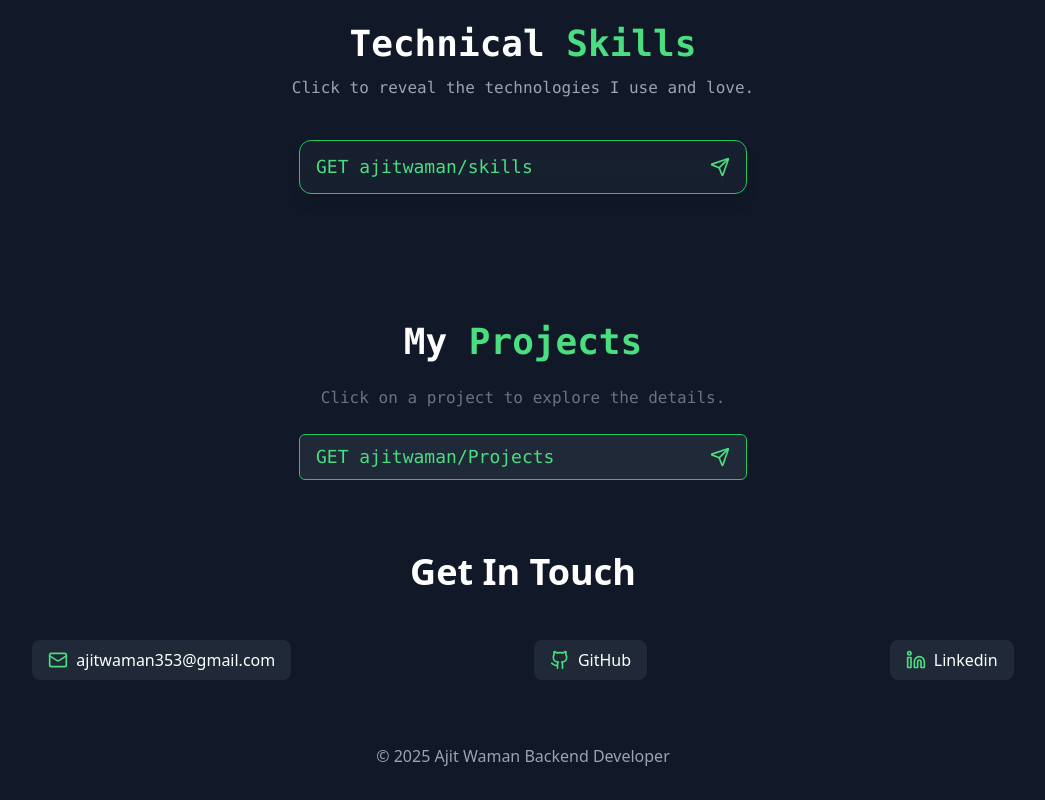
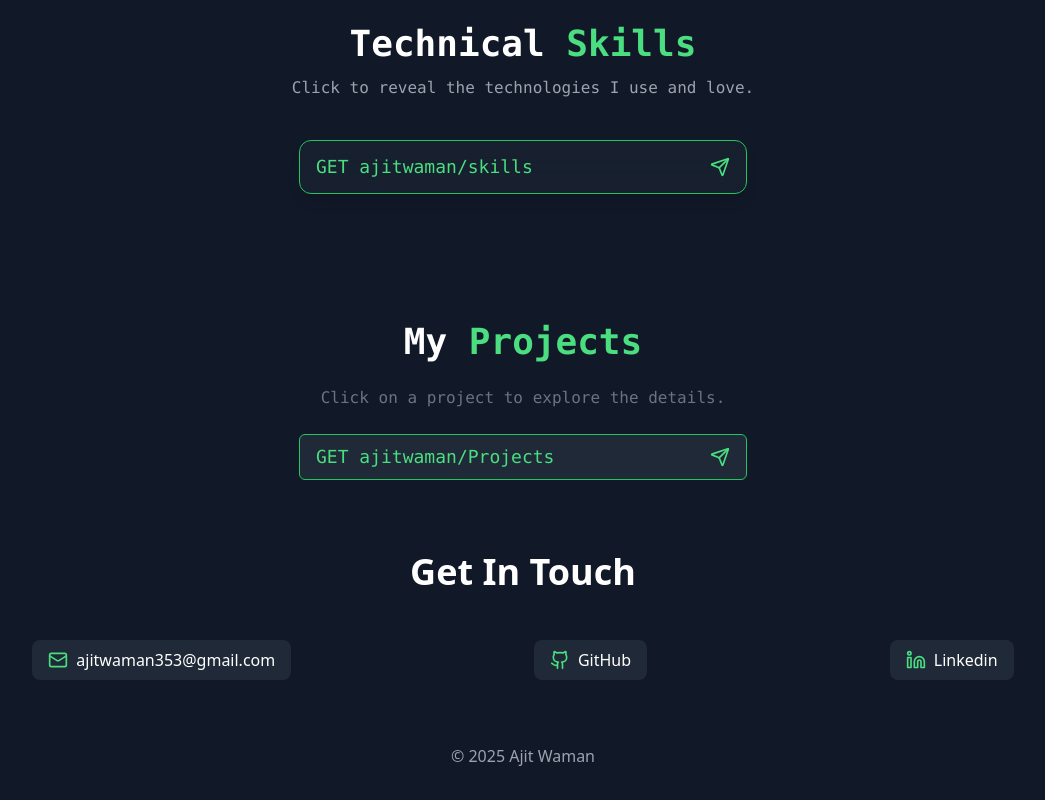
Before and after one commit to Ajitwaman980/portfolio, a React (Vite) app: page / in a window 1280 px wide. Shown: the part 532-1332 px from the top of the page, without its empty margins (117-1162 px from the left). Built offline with nearby package versions, Linux system fonts and the light colour scheme.

Commit message:
done working on design

```diff
--- a/src/components/Footer.jsx
+++ b/src/components/Footer.jsx
@@ -5,7 +5,8 @@ const Footer = () => {
   return (
     <footer className="py-8  ">
       <div className="container mx-auto px-6 text-center">
-        <p className="text-gray-400">© 2025 Ajit Waman Backend Developer</p>
+        {/* Backend Developer */}
+        <p className="text-gray-400">© 2025 Ajit Waman </p>
       </div>
     </footer>
   );
```
